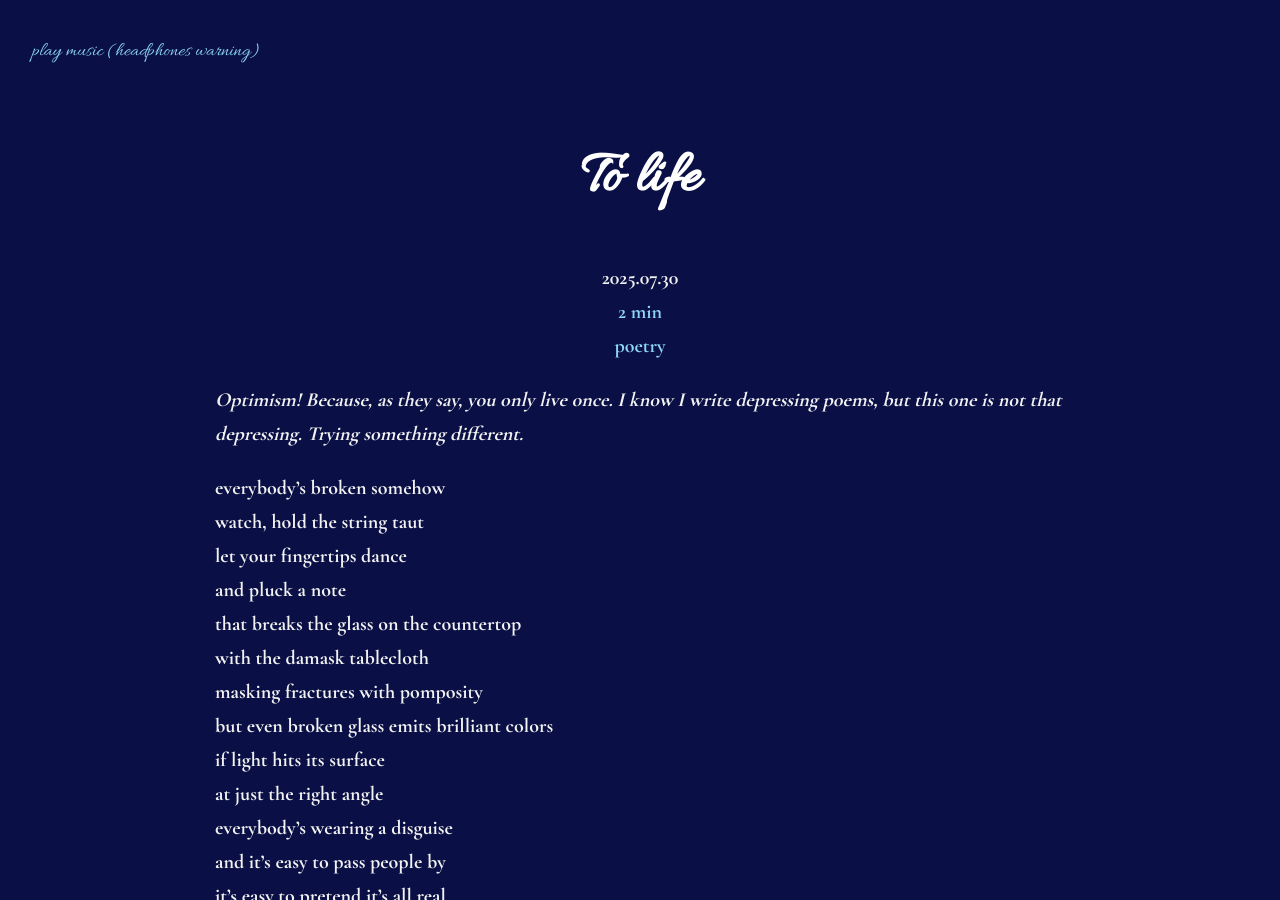
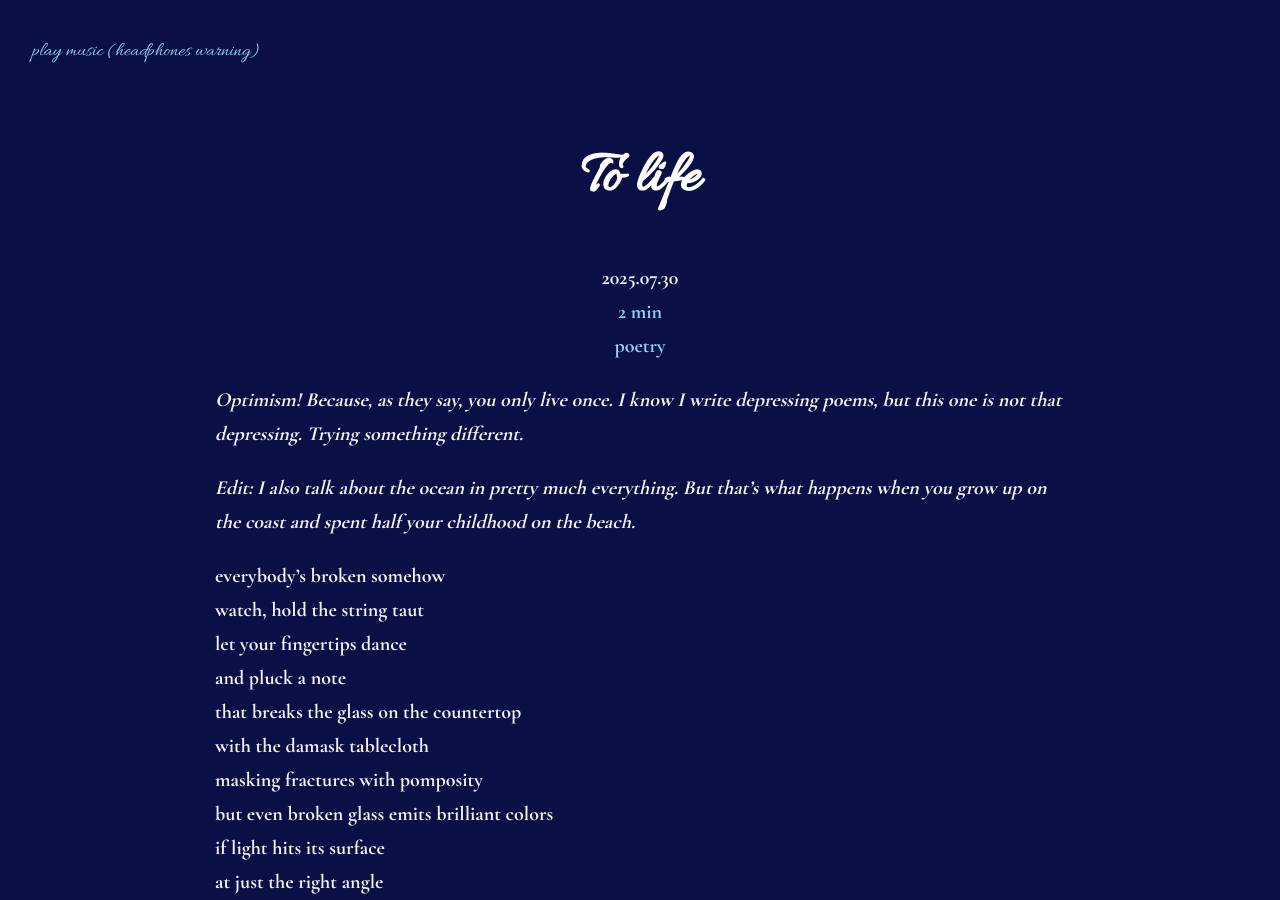
Before and after one commit to leucinemymind/leucinemymind.github.io, a Jekyll site: the page built from _posts/2025-07-30-tolife.md, in a window 1280 px wide and 900 px high. Built offline with Jekyll 4.4.1, drawn with Linux system fonts in a browser that asks for light colours; our own code applies the rules of GitHub Pages for plain Markdown files.

Commit message:
Update 2025-07-30-tolife.md

```diff
--- a/_posts/2025-07-30-tolife.md
+++ b/_posts/2025-07-30-tolife.md
@@ -5,6 +5,8 @@ tags: [poetry]
 ---
 
 *Optimism! Because, as they say, you only live once. I know I write depressing poems, but this one is not **that** depressing. Trying something different.*
+
+*Edit: I also talk about the ocean in pretty much everything. But that's what happens when you grow up on the coast and spent half your childhood on the beach.*
 
 everybody’s broken somehow <br>
 watch, hold the string taut <br>
```
